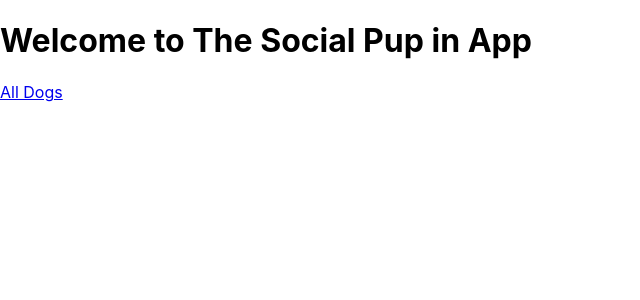
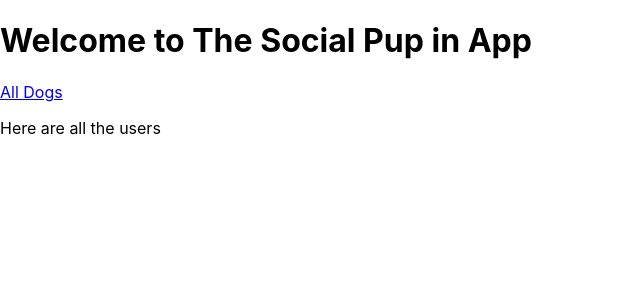
Before and after one commit to lisellelogan/the-social-pup-frontend, a React (Create React App) app: page /users in a window 1280 px wide. Shown: the top 300 px of the page, without its empty margins (0-640 px from the left). Built offline with nearby package versions, Linux system fonts and the light colour scheme.

Commit message:
test switch

```diff
--- a/src/components/NavBarLanding.js
+++ b/src/components/NavBarLanding.js
@@ -1,11 +1,17 @@
 import React from 'react';
-import { Link } from 'react-router-dom';
+import { Link, Switch, Route } from 'react-router-dom';
 
 const NavBarLanding = () => {
     return(
     <div>
         <h1>Welcome to The Social Pup in App</h1>
         <Link to="/users">All Dogs</Link>
+
+        <Switch>
+            <Route path="/users">
+                <p>Here are all the users</p>
+            </Route>
+        </Switch>
     </div>
     )
 }
```
